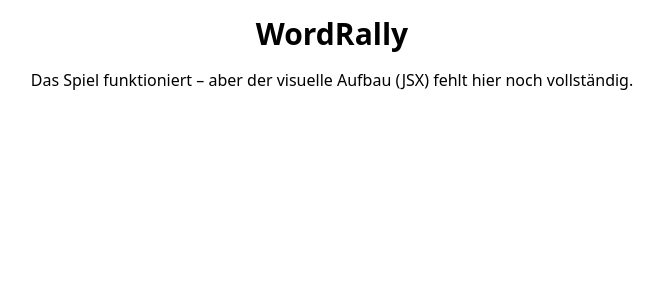
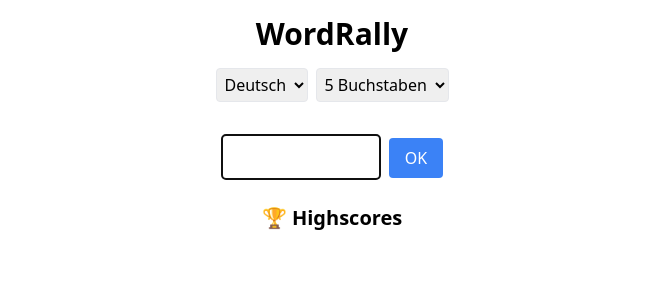
Before and after one commit to matths1001/wordrally, a Next.js app: page / in a window 1280 px wide. Shown: the top 300 px of the page, without its empty margins (308-972 px from the left). Built offline with nearby package versions, Linux system fonts and the light colour scheme.

Commit message:
Update index.js

```diff
--- a/pages/index.js
+++ b/pages/index.js
@@ -151,9 +151,69 @@ export default function WordRally() {
   };
 
   return (
-    <main className="p-4 font-sans text-center">
+    <main className="p-4 font-sans text-center max-w-xl mx-auto">
       <h1 className="text-3xl font-bold mb-4">WordRally</h1>
-      <p>Das Spiel funktioniert – aber der visuelle Aufbau (JSX) fehlt hier noch vollständig.</p>
+      <div className="mb-4 flex justify-center gap-2">
+        <select value={language} onChange={(e) => setLanguage(e.target.value)} className="border rounded p-1">
+          <option value="de">Deutsch</option>
+          <option value="en">English</option>
+        </select>
+        <select value={length} onChange={(e) => setLength(Number(e.target.value))} className="border rounded p-1">
+          {[5, 6, 7, 8].map((n) => (
+            <option key={n} value={n}>{n} Buchstaben</option>
+          ))}
+        </select>
+      </div>
+
+      <div className="flex justify-center gap-1 mb-4">
+        {history.map((row, i) => (
+          <div key={i} className="flex gap-1 mb-1">
+            {row.map((cell, j) => (
+              <div key={j} className={`w-8 h-8 flex items-center justify-center border rounded text-white font-bold
+                ${cell.status === "correct" ? "bg-green-500" :
+                  cell.status === "misplaced" ? "bg-yellow-500" :
+                  "bg-gray-400"}`}>{cell.letter}</div>
+            ))}
+          </div>
+        ))}
+      </div>
+
+      {!gameOver && (
+        <div className="mb-4">
+          <input
+            ref={inputRef}
+            type="text"
+            value={guess}
+            onChange={(e) => setGuess(e.target.value.toLowerCase())}
+            onKeyDown={(e) => e.key === "Enter" && handleGuess()}
+            maxLength={length}
+            className={`border p-2 text-center text-lg rounded w-40 ${shake ? "animate-shake" : ""}`}
+          />
+          <button onClick={handleGuess} className="ml-2 px-4 py-2 bg-blue-500 text-white rounded">OK</button>
+          {error && <p className="text-red-500 mt-2">{error}</p>}
+        </div>
+      )}
+
+      {gameOver && (
+        <div className="mb-4">
+          <p className="text-xl font-bold">{lastScore?.score >= 0 ? `Punkte: ${lastScore.score} | Zeit: ${lastScore.time}s` : ""}</p>
+          <div className="flex justify-center gap-1 mt-2">
+            {[...Array(lastScore?.stars || 0)].map((_, i) => (
+              <span key={i}>⭐</span>
+            ))}
+          </div>
+          <button onClick={startNewGame} className="mt-4 px-4 py-2 bg-green-600 text-white rounded">Neues Spiel</button>
+        </div>
+      )}
+
+      <div className="mt-6">
+        <h2 className="text-xl font-semibold mb-2">🏆 Highscores</h2>
+        <ol className="text-left">
+          {highscores.map((entry, i) => (
+            <li key={i}>{i + 1}. {entry.name} – {entry.score} Punkte, {entry.time}s, {entry.stars}⭐</li>
+          ))}
+        </ol>
+      </div>
     </main>
   );
-} // ← Komponente korrekt geschlossen ✅
+}
```
